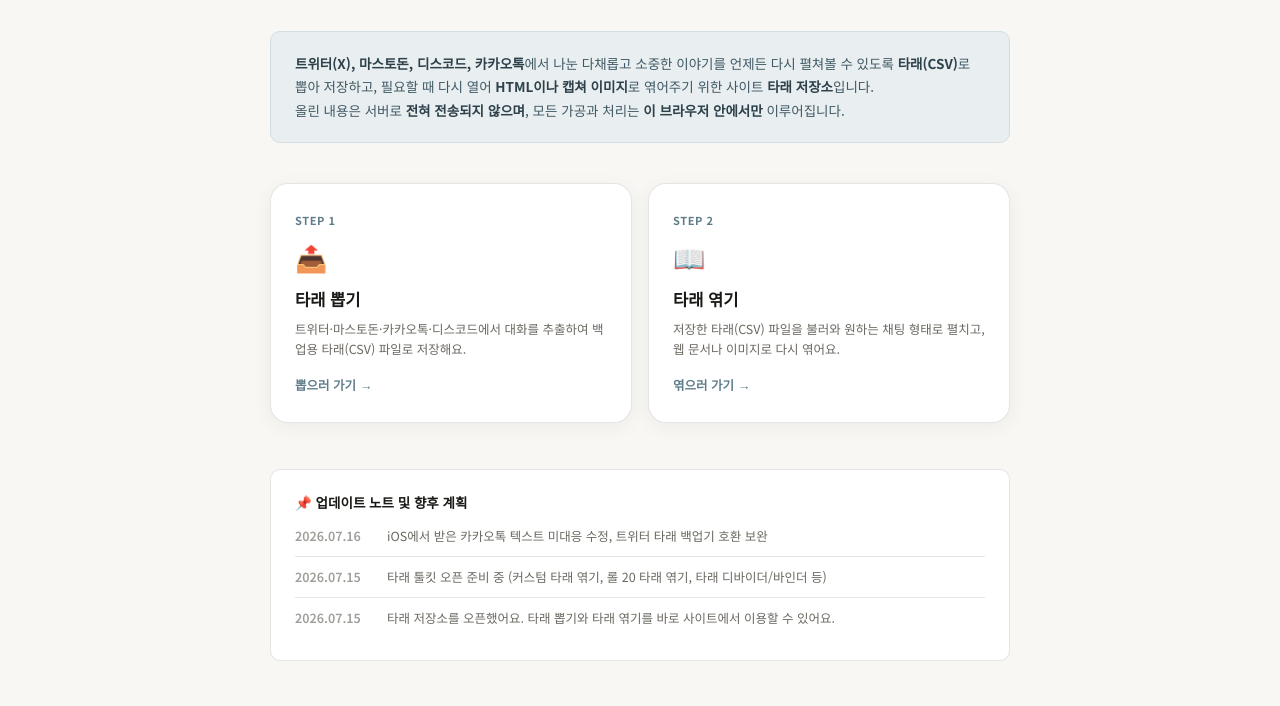
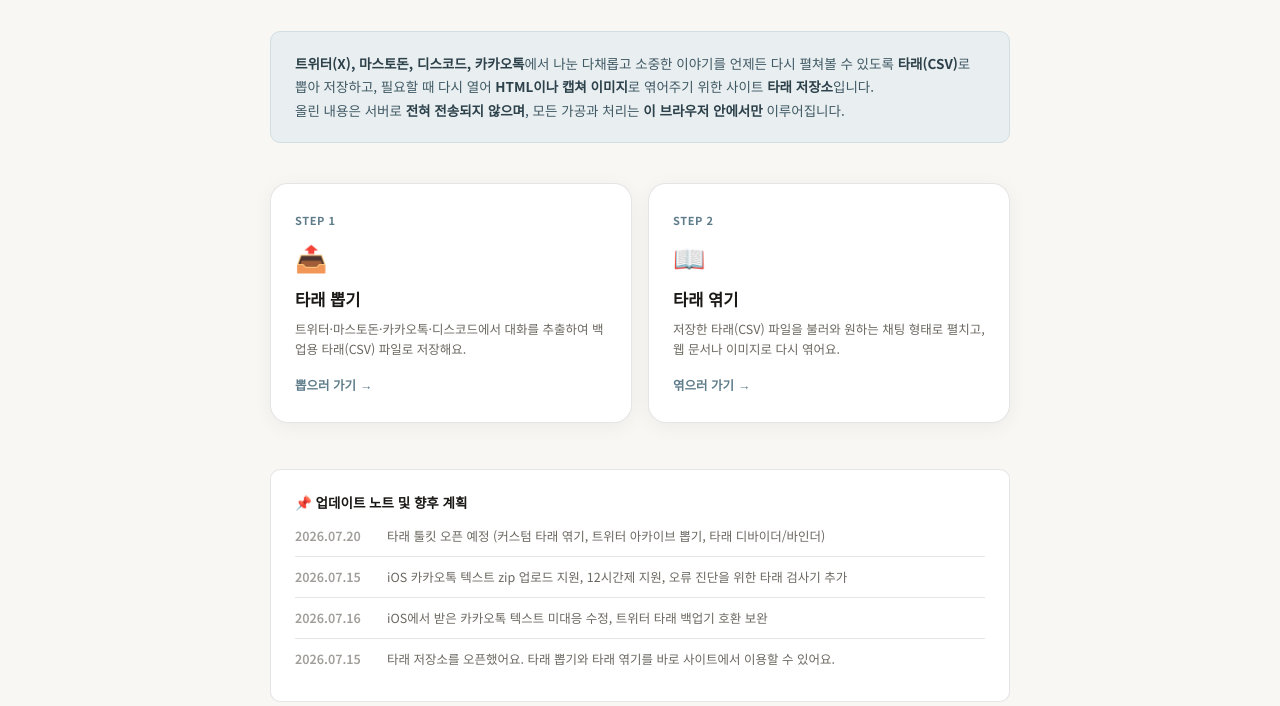
Before and after one commit to m1r4d0r/tarae-free, a plain HTML site: page index.html in a window 1280 px wide. Shown: the part 246-952 px from the top of the page. Drawn offline with Linux system fonts and the light colour scheme.

Commit message:
업뎃예정 추가
Updated update notes with new features and fixes.

```diff
--- a/index.html
+++ b/index.html
@@ -200,12 +200,16 @@
         <div class="update-notes-title">📌 업데이트 노트 및 향후 계획</div>
         <ul class="update-list">
             <li>
-                <span class="update-date">2026.07.16</span>
-                <span class="update-desc">iOS에서 받은 카카오톡 텍스트 미대응 수정, 트위터 타래 백업기 호환 보완</span>
+                <span class="update-date">2026.07.20</span>
+                <span class="update-desc">타래 툴킷 오픈 예정 (커스텀 타래 엮기, 트위터 아카이브 뽑기, 타래 디바이더/바인더)</span>
             </li>
             <li>
                 <span class="update-date">2026.07.15</span>
-                <span class="update-desc">타래 툴킷 오픈 준비 중 (커스텀 타래 엮기, 롤 20 타래 엮기, 타래 디바이더/바인더 등)</span>
+                <span class="update-desc">iOS 카카오톡 텍스트 zip 업로드 지원, 12시간제 지원, 오류 진단을 위한 타래 검사기 추가</span>
+            </li>
+            <li>
+                <span class="update-date">2026.07.16</span>
+                <span class="update-desc">iOS에서 받은 카카오톡 텍스트 미대응 수정, 트위터 타래 백업기 호환 보완</span>
             </li>
             <li>
                 <span class="update-date">2026.07.15</span>
```
